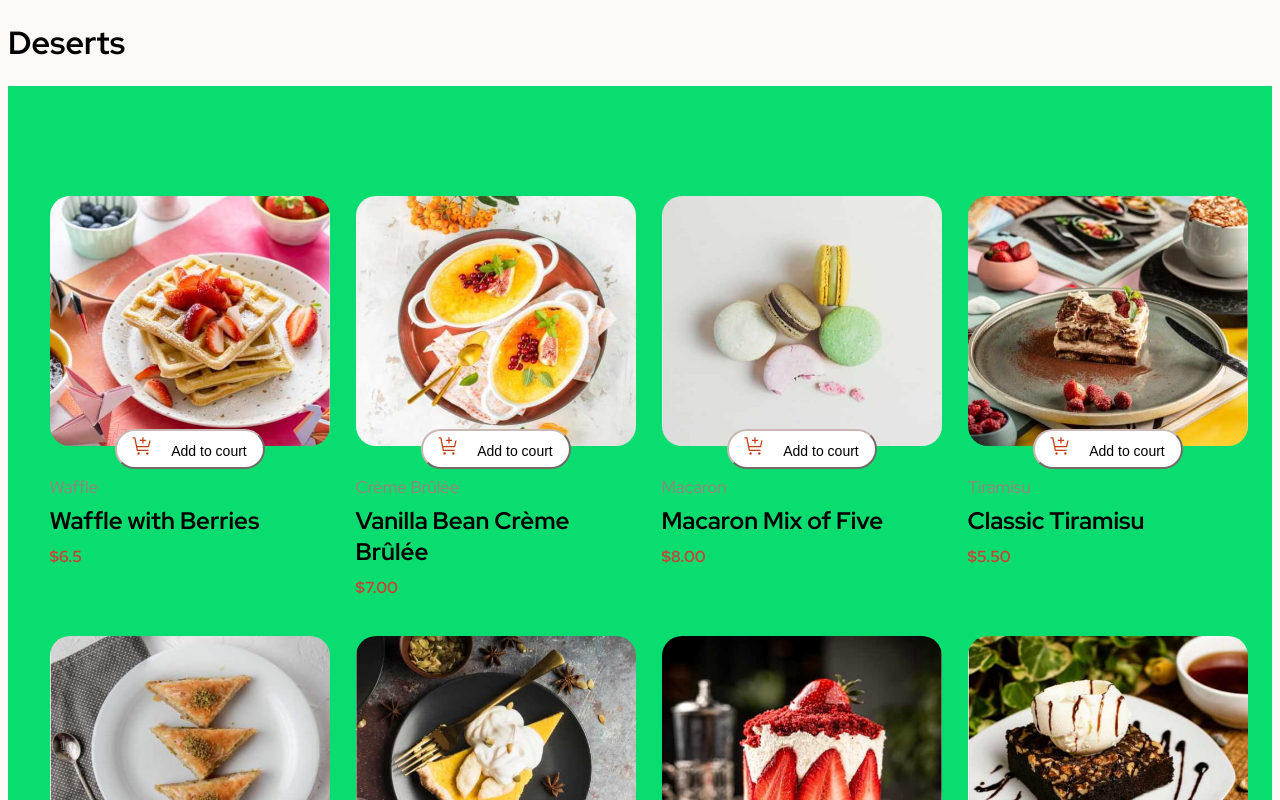
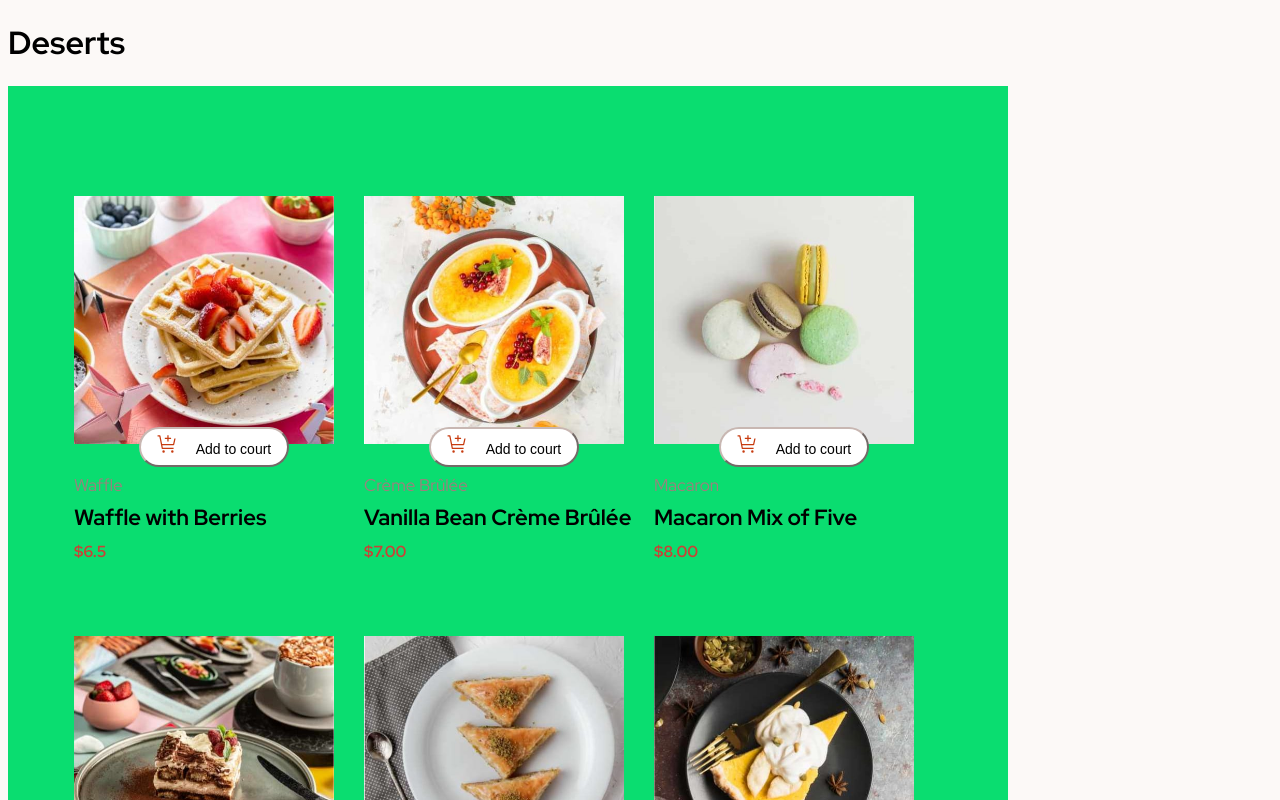
Before and after one commit to SabaMinadze/product-list-with-cart-main, a React (Vite) app: page / in a window 1280 px wide. Shown: the top 800 px of the page. Built offline with nearby package versions, Linux system fonts and the light colour scheme.

Commit message:
Add code

```diff
--- a/src/App.css
+++ b/src/App.css
@@ -1,6 +1,3 @@
-
-
-
 @import url('https://fonts.googleapis.com/css2?family=Red+Hat+Display:wght@400;700&display=swap');
 
 
@@ -11,4 +8,5 @@
 
 .mainBody{
   background-color: rgb(10, 221, 112);
+  width: 1000px;
 }
--- a/src/components/Card/Card.css
+++ b/src/components/Card/Card.css
@@ -4,13 +4,14 @@
     flex-wrap: wrap; /* Ensures cards wrap if they exceed the container width */
     justify-content: space-around; /* Spaces out the cards evenly */
     padding: 20px;
+    margin-left: 90px;
   }
 
   /* Main box for each card, ensuring flex behavior */
   .mainBox {
     margin-top: 90px;
     width: 280px;
-    margin-left: 20px;
+    margin-left: -62px;
   }
 
   /* Styling for the card container itself */
@@ -26,8 +27,8 @@
   /* Image inside the card */
   .product {
     height: 250px;
-    width: 280px;
-    border-radius: 20px;
+    width: 260px;
+
   }
 
   .btn {
@@ -65,6 +66,7 @@
   .txt4 {
     font-family: 'Red Hat Display', sans-serif;
     margin-top: -10px;
+    font-size: 22px;
   }
 
   .txt5 {
```
